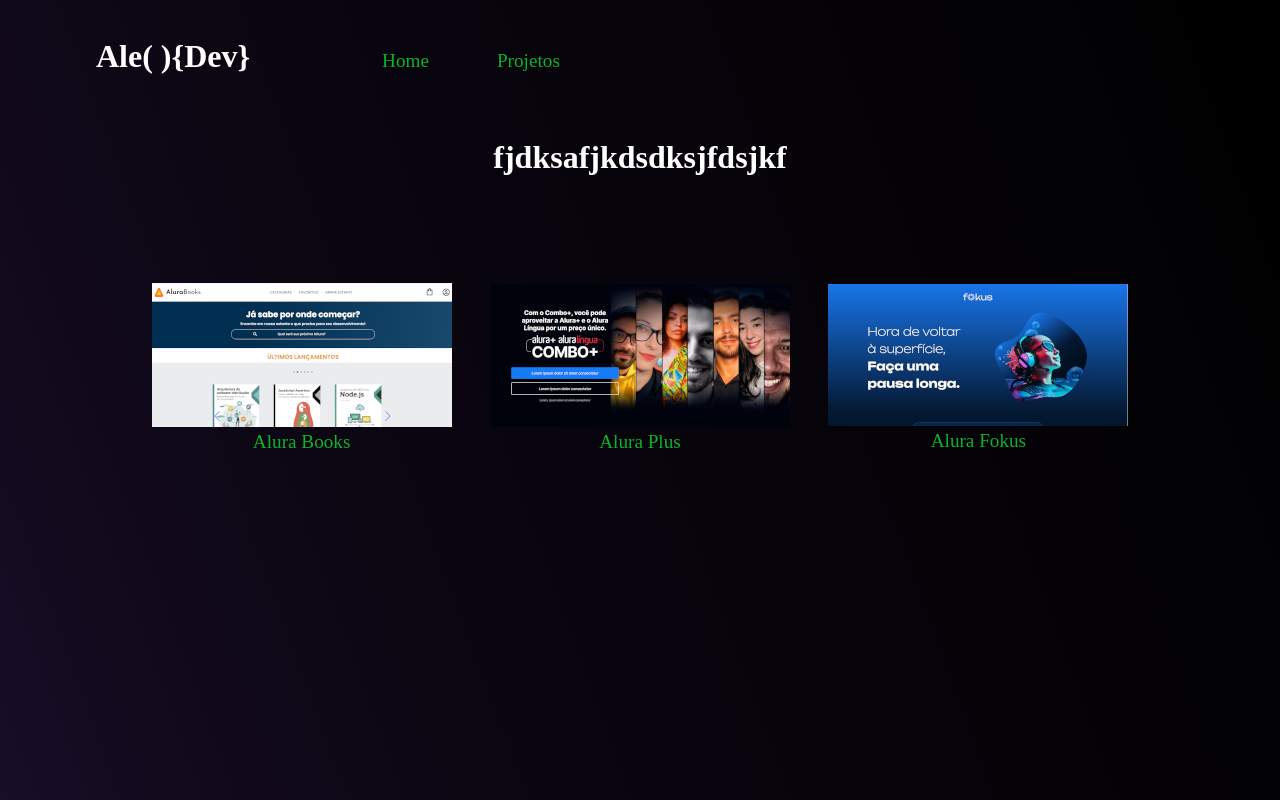
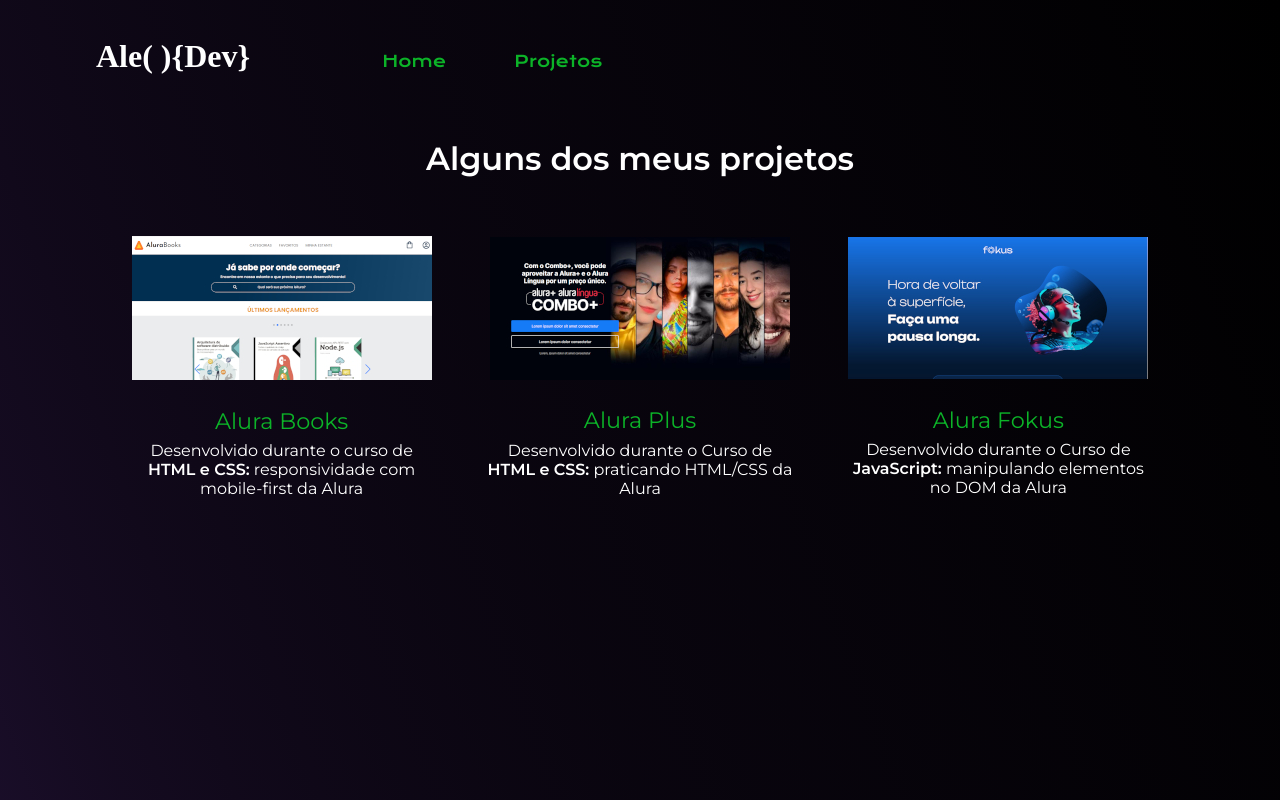
Before and after one commit to AlexandreArmelline/Portfolio, a plain HTML site: page projetos.html in a window 1280 px wide. Shown: the top 800 px of the page. Drawn offline with nearby package versions, Linux system fonts and the light colour scheme.

Commit message:
concluso

```diff
--- a/projetos.html
+++ b/projetos.html
@@ -9,29 +9,32 @@
 <body>
 
 
-    <main>
+    <section>
         <div class="conteudo">
             <P class="conteudo_nome"><strong>Ale( ){Dev}</strong></P>
             <a class="conteudo_link destaque" href="index.html">Home</a>
             <a class="conteudo_link destaque" href="projetos.html">Projetos</a>
         </div>
-    </main>
+    </section>
 
-    <h1 class="titulo">fjdksafjkdsdksjfdsjkf</h1>
+    <h1 class="titulo">Alguns dos meus projetos</h1>
 
     <section class="container">
 
         <div class="container_projeto">
-            <a class="container_projeto_link" href="#"><img class="container_projeto_imagem" src="Imagens/Alura_books.jpg" alt=""></a>
-            <p class="container_projeto_texto">Alura Books</p>
+            <a class="container_projeto_link" href="https://alura-books-orpin-iota.vercel.app/" target="_blank"><img class="container_projeto_imagem" src="Imagens/Alura_books.jpg" alt=""></a>
+            <p class="container_projeto_nome">Alura Books</p>
+            <p class="container_projeto_texto">Desenvolvido durante o curso de <strong>HTML e CSS:</strong> responsividade com mobile-first da Alura</p>
         </div>
         <div class="container_projeto">
-            <a class="container_projeto_link" href="#"><img class="container_projeto_imagem" src="Imagens/Alura_plus.jpg" alt=""></a>
-            <p class="container_projeto_texto">Alura Plus</p>
+            <a class="container_projeto_link" href="https://alura-plus-eta-jet.vercel.app/" target="_blank"><img class="container_projeto_imagem" src="Imagens/Alura_plus.jpg" alt=""></a>
+            <p class="container_projeto_nome">Alura Plus</p>
+            <p class="container_projeto_texto">Desenvolvido durante o Curso de <strong>HTML e CSS:</strong> praticando HTML/CSS da Alura</p>
         </div>
         <div class="container_projeto">
-            <a class="container_projeto_link" href="#"><img class="container_projeto_imagem" src="Imagens/Alura_Fokus.jpg" alt=""></a>
-            <p class="container_projeto_texto">Alura Fokus</p>
+            <a class="container_projeto_link" href="https://manipulando-elementos-no-dom-alura-3rqi.vercel.app/" target="_blank"><img class="container_projeto_imagem" src="Imagens/Alura_Fokus.jpg" alt=""></a>
+            <p class="container_projeto_nome">Alura Fokus</p>
+            <p class="container_projeto_texto">Desenvolvido durante o Curso de <strong>JavaScript:</strong> manipulando elementos no DOM da Alura</p>
         </div>
 
     </section>
--- a/style.css
+++ b/style.css
@@ -1,3 +1,6 @@
+@import url('https://fonts.googleapis.com/css2?family=Krona+One&family=Montserrat:wght@400;600&display=swap');
+
+
 *{
     margin: 0;
     padding: 0;
@@ -9,13 +12,16 @@
     --cor_3: rgb(173, 162, 188);
     --cor_preta: black;
     --cor_branca: white;
+
+    --fonte-1: 'Montserrat', sans-serif;
+    --fonte-2: 'Krona One', sans-serif;
 }
 
 body{
     /* background-image: url(Imagens/fundo.jpg) ; */
     background-image: linear-gradient(70deg, var(--cor_1), 2%,  var(--cor_preta));
-
     height: 100vw;
+    font-family: var(--fonte-1);
 
 
 }
@@ -36,6 +42,7 @@ main{
     color: white;
     padding: 5% 15%;
     font-size: 2rem;
+    font-family: 'Times New Roman', Times, serif;
     display: inline;
 
 }
@@ -43,7 +50,8 @@ main{
 .conteudo_link{
     display: inline;
     text-decoration: none;
-    font-size: 1.2rem;
+    font-size: 1rem;
+    font-family: var(--fonte-2);
     padding: 0% 5%;
     border-radius: 10px;
     /* border: 2px solid #ADA2BC;
@@ -55,14 +63,15 @@ main{
 
 .conteudo_titulo{
     color: var(--cor_branca);
-    padding: 20% 0% 0% 15%;
+    padding: 15% 0% 0% 15%;
+    font-size: 1.8rem;
 
 }
 
 .conteudo_texto{
     color: var(--cor_branca);
     padding: 10% 0% 10% 15%;
-    font-size: 1.4rem;
+    font-size: 1.2rem;
 }
 
 .botao{
@@ -70,6 +79,7 @@ main{
     justify-content: center;
     align-items: center;
     gap: 7%;
+    padding-left: 10%;
 
 }
 
@@ -96,7 +106,7 @@ main{
     justify-content: space-between;
     width: 40%;
     height: 40%;
-    gap: 11rem;
+    gap: 8rem;
 
 }
 
@@ -111,7 +121,7 @@ main{
 .imagens_tecnologia{
     display: flex;
     justify-content: center;
-    /* background-image: url(Imagens/fundo.jpg); */
+
 
 }
 
@@ -139,6 +149,7 @@ main{
 
 }
 
+
 .titulo{
     color: var(--cor_branca);
     text-align: center;
@@ -146,8 +157,7 @@ main{
 }
 
 .container_projeto{
-    /* width: 25%;
-    height: 70%; */
+    width: 25%;
     display: flex;
     justify-content: center;
     align-items: center;
@@ -166,7 +176,16 @@ main{
     box-shadow: 0px 5px 20px var(--cor_3);
 }
 
+.container_projeto_nome{
+    color: var(--cor_2);
+    font-size: 1.4rem;
+    padding-top: 7%;
+}
+
 .container_projeto_texto{
-    color: var(--cor_2);
-    font-size: 1.2rem;
+    color: var(--cor_branca);
+    text-align: center;
+    padding: 2%;
+    font-size: 1rem;
+
 }
```
